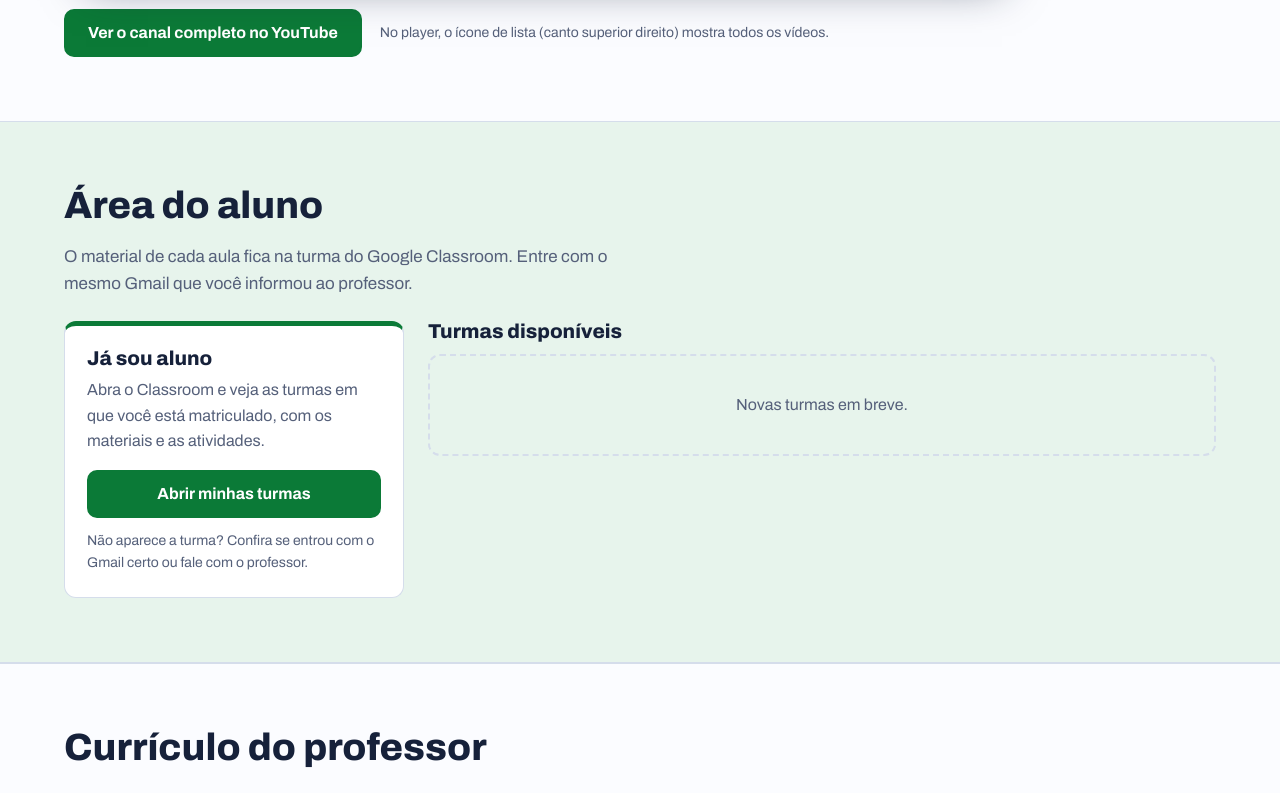
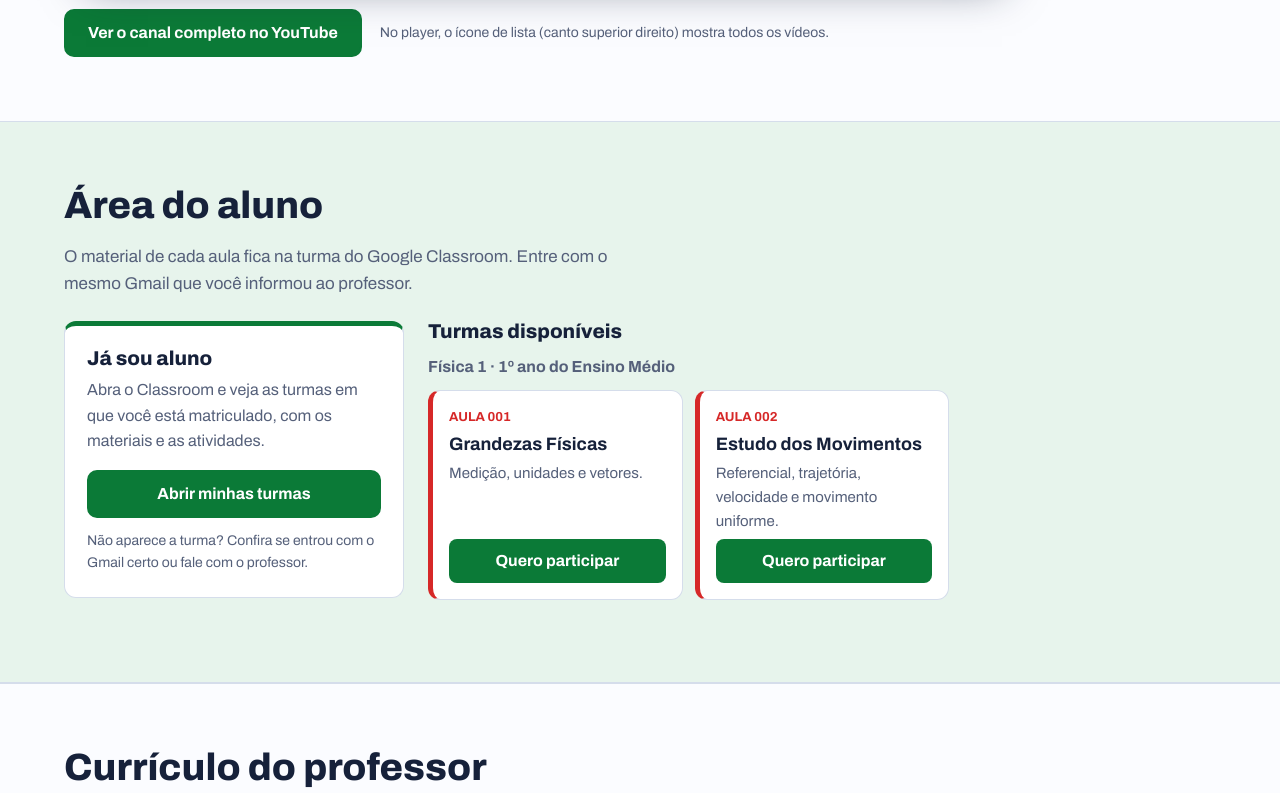
Before and after one commit to matematicojorge-hub/exatas, a plain HTML site: page index.html in a window 1280 px wide. Shown: the part 2093-2886 px from the top of the page. Drawn offline with Linux system fonts and the light colour scheme.

Commit message:
Add files via upload

```diff
--- a/aulas.js
+++ b/aulas.js
@@ -2,8 +2,9 @@
    CATÁLOGO DO SITE — é SÓ ESTE ARQUIVO que você edita
    ---------------------------------------------------------
    Setor A: CONFIG    (contatos, Meet, Drive)
-   Setor B: AULAS     (arquivos em aulas/matematica, aulas/fisica, aulas/quimica)
-   Setor C: QUESTOES  (arquivos em questoes/matematica, questoes/fisica, questoes/quimica)
+   Setor B: AULAS     (não aparecem mais no site; servem ao menu da Sala de aula)
+   Setor C: QUESTOES  (não aparecem mais no site; as listas ficam no Classroom)
+   Setor D: TURMAS    (turmas do Google Classroom, mostradas na "Área do aluno")
 
    Campos extras opcionais em cada bloco:
      protegida: true  -> mostra o cadeado (arquivo feito no protetor.html)
@@ -17,6 +18,8 @@ const CONFIG = {
   whatsappTexto: "(61) 98542-7780",
   email: "matematicojorge@gmail.com",
   meet: "https://meet.google.com/ort-dnzm-vhh",  // link fixo da sala do Meet
+  classroom: "https://classroom.google.com/",     // botão "Abrir minhas turmas"
+  youtubeCanal: "UC5EPcbC1S64oAOM8dAsbDhg",       // código do canal (seção "Conheça minhas aulas")
   drive: {                                 // links das pastas do Drive (opcional; deixe "" para esconder)
     matematica: "",
     fisica: "",
@@ -103,3 +106,22 @@ const QUESTOES = [
     descricao: "Lista comentada, uma aba por questão.",
     arquivo: "questoes/quimica/LISTA_4_ORGANICA.html" },
 ];
+
+/* ---------------- SETOR D: TURMAS DO GOOGLE CLASSROOM ----------------
+   Cada turma vira um cartão na "Área do aluno", com o botão "Quero participar"
+   (abre o WhatsApp com a mensagem pronta). O código de convite NÃO vai aqui:
+   você manda só para o aluno que pediu.
+     grupo:  título do bloco (disciplina e série)
+     status: "aberta" ou "em breve"
+------------------------------------------------------------------------ */
+const TURMAS = [
+  { codigo: "AULA 001", nome: "Grandezas Físicas", grupo: "Física 1 · 1º ano do Ensino Médio", disciplina: "fisica",
+    descricao: "Medição, unidades e vetores.", status: "aberta" },
+
+  { codigo: "AULA 002", nome: "Estudo dos Movimentos", grupo: "Física 1 · 1º ano do Ensino Médio", disciplina: "fisica",
+    descricao: "Referencial, trajetória, velocidade e movimento uniforme.", status: "aberta" },
+
+  // Modelo para uma turma nova (tire as // do começo):
+  // { codigo: "AULA 003", nome: "Nome da turma", grupo: "Física 1 · 1º ano do Ensino Médio", disciplina: "fisica",
+  //   descricao: "Uma frase sobre a turma.", status: "em breve" },
+];
--- a/index.html
+++ b/index.html
@@ -248,9 +248,9 @@ footer{padding:22px max(5vw,16px);font-size:14px;color:var(--soft);text-align:ce
   <div class="wrap">
     <h2>Conheça minhas aulas</h2>
     <p class="lead">Veja como funciona o passo a passo na prática. Os vídeos mais recentes do canal aparecem aqui automaticamente.</p>
-    <div class="vid-box"><iframe id="ytPlayer" title="Aulas do Prof. Jorge Basílio no YouTube" src="about:blank" loading="lazy" allow="accelerometer; encrypted-media; gyroscope; picture-in-picture; fullscreen" allowfullscreen referrerpolicy="strict-origin-when-cross-origin"></iframe></div>
+    <div class="vid-box"><iframe id="ytPlayer" title="Aulas do Prof. Jorge Basílio no YouTube" src="https://www.youtube-nocookie.com/embed/videoseries?list=UU5EPcbC1S64oAOM8dAsbDhg" loading="lazy" allow="accelerometer; encrypted-media; gyroscope; picture-in-picture; fullscreen" allowfullscreen referrerpolicy="strict-origin-when-cross-origin"></iframe></div>
     <div class="vid-acts">
-      <a class="btn main" id="btnCanal" href="#" target="_blank" rel="noopener">Ver o canal completo no YouTube</a>
+      <a class="btn main" id="btnCanal" href="https://www.youtube.com/channel/UC5EPcbC1S64oAOM8dAsbDhg/videos" target="_blank" rel="noopener">Ver o canal completo no YouTube</a>
       <span class="vid-dica">No player, o ícone de lista (canto superior direito) mostra todos os vídeos.</span>
     </div>
   </div>
@@ -406,8 +406,8 @@ footer{padding:22px max(5vw,16px);font-size:14px;color:var(--soft);text-align:ce
   });
 
   // minhas aulas: canal do YouTube (configurado em aulas.js)
-  if(cfg.youtubeCanal){
-    const id=cfg.youtubeCanal,up="UU"+id.slice(2);
+  {
+    const id=cfg.youtubeCanal||"UC5EPcbC1S64oAOM8dAsbDhg",up="UU"+id.slice(2); // canal padrão, caso o aulas.js esteja desatualizado
     $("#ytPlayer").src="https://www.youtube-nocookie.com/embed/videoseries?list="+up;
     $("#btnCanal").href="https://www.youtube.com/channel/"+id+"/videos";
   }
```
